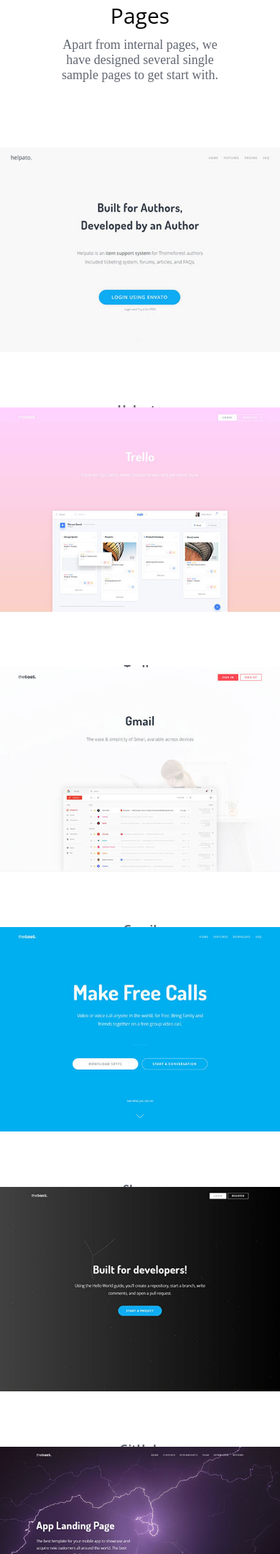
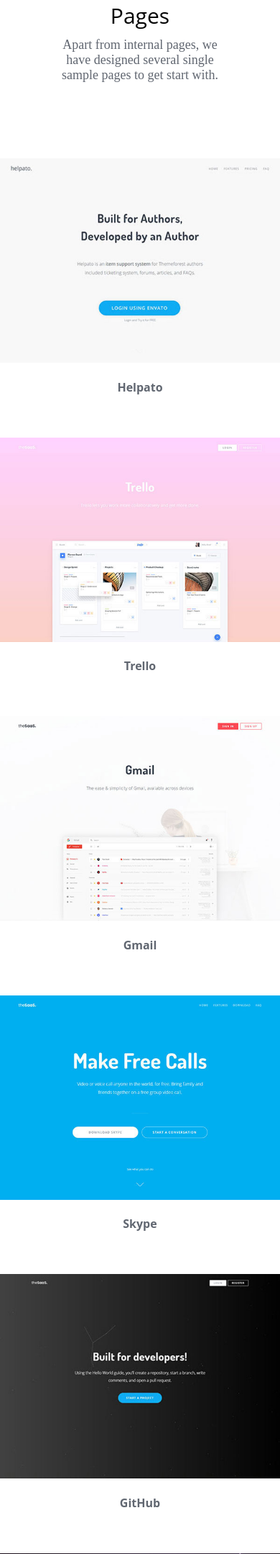
Before and after one commit to davidmkrtchyan991/web-development-thesaas, a PHP site: page / in a window 390 px wide. Shown: the part 1024-3183 px from the top of the page at 72% size. Run offline with PHP 8.4, Linux system fonts and the light colour scheme; some web fonts are replaced.

Commit message:
description landing-pages-container

```diff
--- a/folder_styles_css/media-styles(max-700 min-400).css
+++ b/folder_styles_css/media-styles(max-700 min-400).css
@@ -31,10 +31,12 @@
 }
 .landing-images-container{
  width:100%;
- margin:15px 0px;
+ height:84vw;
+ margin:30px 0px;
+
 }
 .landing-pages-images-size-container{
- height:100%;
+ height:73vw;
  width:100%;
 }
 .landing-pages-images-size-container a{
```
